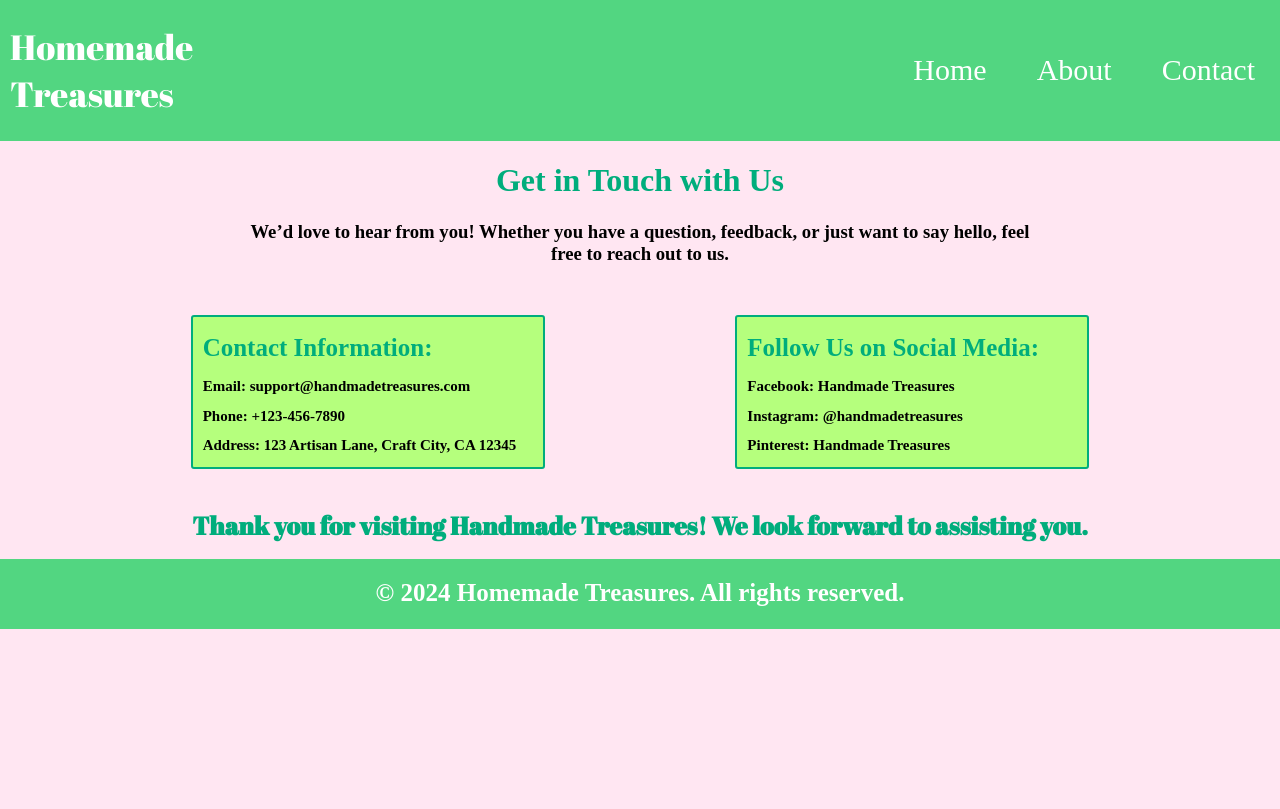
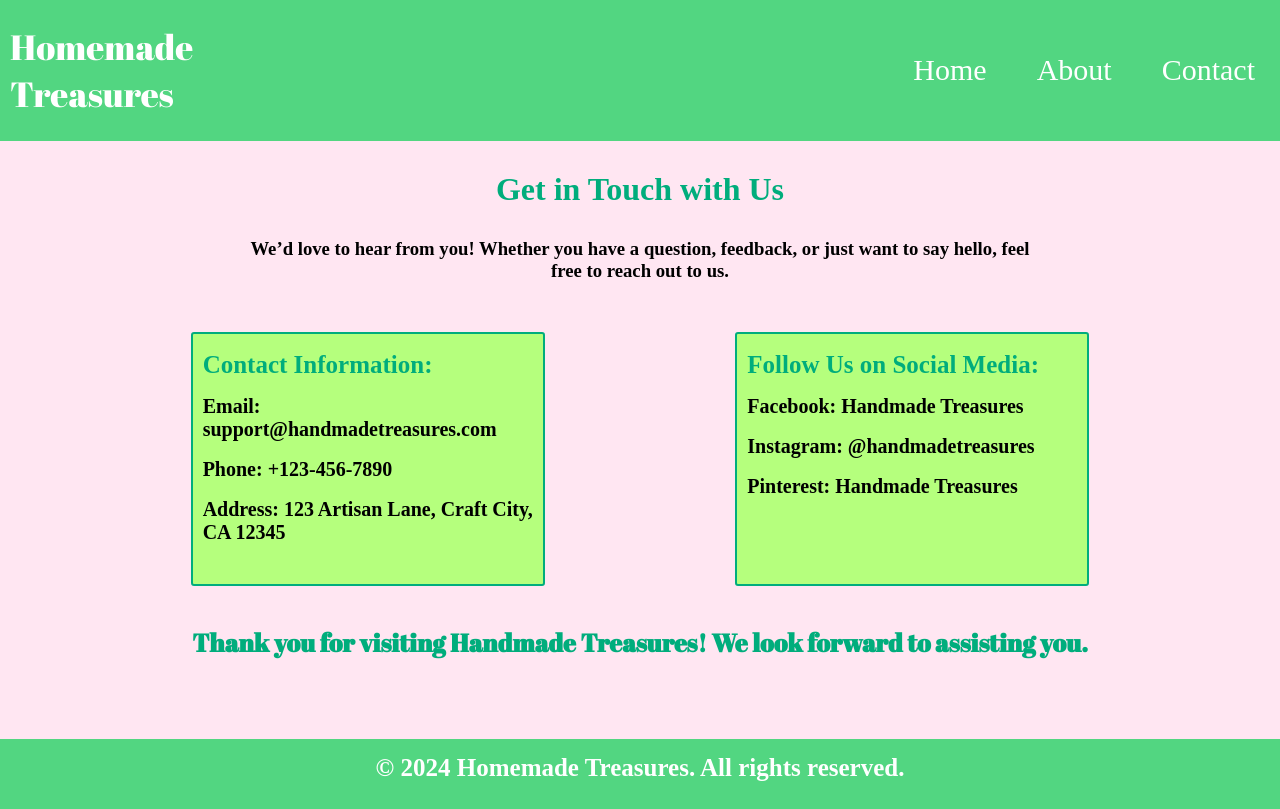
Before and after one commit to Sejall-pawar/Handmade-Treasures, a React (Create React App) app: page /contact in a window 1280 px wide. Built offline with nearby package versions, Linux system fonts and the light colour scheme; a web font is replaced by a local one.

Commit message:
added some styling anf config to the website

```diff
--- a/src/Components/Footer/Footer.css
+++ b/src/Components/Footer/Footer.css
@@ -1,11 +1,13 @@
-.Footer-container{
-    position: relative;
-    width: 100%;
-    bottom: 0;
+.Footer-container {
     background-color: #52D681;
     padding: 0;
     margin: 0;
     height: 70px;
+    width: 100%;
+    text-align: center;
+    margin-top: auto;
+    bottom: 0;
+    margin-top: 80px;
 }
 
 .Footer-line{
@@ -13,5 +15,5 @@
     color: white;
     font-style: normal;
     text-align: center;
-    padding: 20px;
+    padding: 15px;
 }
--- a/src/Components/Footer/Footer.js
+++ b/src/Components/Footer/Footer.js
@@ -1,5 +1,6 @@
 import React from 'react'
 import "./Footer.css"
+import "./../../index.css"
 
 function Footer() {
   return (
--- a/src/Views/About/about.js
+++ b/src/Views/About/about.js
@@ -6,7 +6,7 @@ import "./about.css"
 import creativity from "./Creativity.png"
 import quality from "./Quality.png"
 import community from "./Quality.png"
-import {ABOUT_TITLE} from "./../../config/Data"
+import {ABOUT_TITLE, THEME} from "./../../config/Data"
 
 function about() {
   return (
--- a/src/Views/Contact/Contact.css
+++ b/src/Views/Contact/Contact.css
@@ -1,6 +1,7 @@
 .contact-head{
     color: #00AD7C;
     text-align: center;
+    margin: 30px;
 }
 
 .head-tagline{
@@ -22,7 +23,7 @@
 }
 
 .contact-info{
-    font-size: 15px;
+    font-size: 20px;
     margin-left: 10px;
 }
 
@@ -35,7 +36,7 @@
 }
 
 .sub-container{
-    height: 150px;
+    height: 250px;
     width: 350px;
     border: 2px solid #00AD7C;
     border-radius: 3px;
--- a/src/Views/Contact/contact.js
+++ b/src/Views/Contact/contact.js
@@ -2,24 +2,24 @@ import React from 'react'
 import Header from "./../../Components/Header/Header";
 import "./Contact.css"
 import Footer from '../../Components/Footer/Footer';
-
+import {THEME} from "./../../config/Data"
 
 function contact() {
   return (
     <div>
       <Header />
-      <h1 className='contact-head'>Get in Touch with Us</h1>
+      <h1 className='contact-head' style={{color : THEME.primary}}>Get in Touch with Us</h1>
       <h3 className='head-tagline'>We’d love to hear from you! Whether you have a question, feedback, or just want to say hello, feel free to reach out to us.</h3>
       <div className='contact-container'>
       <div className='sub-container'>
-      <h1 className='info-head'>Contact Information:</h1>
+      <h1 className='info-head' style={{color : THEME.primary}}>Contact Information:</h1>
       <h2 className='contact-info'>Email: support@handmadetreasures.com</h2>
       <h2 className='contact-info'>Phone: +123-456-7890</h2>
       <h2 className='contact-info'>Address: 123 Artisan Lane, Craft City, CA 12345</h2>
       </div>
 
       <div className='sub-container'>
-      <h1 className='info-head'>Follow Us on Social Media:</h1>
+      <h1 className='info-head' style={{color : THEME.primary}}>Follow Us on Social Media:</h1>
       <h2 className='contact-info'>Facebook: Handmade Treasures</h2>
       <h2 className='contact-info'>Instagram: @handmadetreasures</h2>
       <h2 className='contact-info'>Pinterest: Handmade Treasures</h2>
--- a/src/Views/Home/home.js
+++ b/src/Views/Home/home.js
@@ -7,20 +7,20 @@ import jwellery from "./jwellery.jpg"
 import homedecor from "./homedecor.jpg"
 import apparel from "./apparel.jpg"
 import gifts from "./gifts.jpg"
-import {MAIN_TITLE} from "./../../config/Data"
+import {MAIN_TITLE , THEME} from "./../../config/Data"
 
 function home() {
   return (
     <div>
       <Header />
 
-       <h1 className='tagline'>{MAIN_TITLE}</h1>
+       <h1 className='tagline' style={{color : THEME.primary}}>{MAIN_TITLE}</h1>
        <p className='tag-para'>Discover a world of unique, handcrafted items made with love and care. At Handmade Treasures,
         we believe that every product tells a story—one of creativity, passion, and the artisan’s touch.
         Whether you’re looking for a special gift or something to brighten up your home, you’ll find it here.
         </p>
 
-        <h1 className='explore-tag'>Explore Our Collections</h1>
+        <h1 className='explore-tag' style={{color : THEME.primary}}>Explore Our Collections</h1>
         <div className='main-container'>
        <div className='product-container'>
             <img className='product-img' src={jwellery}/>
@@ -29,17 +29,17 @@ function home() {
        </div>
        <div className='product-container'>
             <img className='product-img' src={homedecor}/>
-            <h1 className='product-name'>Home Decor</h1>
+            <h1 className='product-name' style={{color : THEME.primary}}>Home Decor</h1>
             <h3 className='product-description'>Find beautifully crafted pieces that add warmth and character to any room.</h3>
        </div>
        <div className='product-container'>
             <img className='product-img' src={apparel}/>
-            <h1 className='product-name'>Apparel</h1>
+            <h1 className='product-name' style={{color : THEME.primary}}>Apparel</h1>
             <h3 className='product-description'>Discover unique clothing items that reflect your personal style.</h3>
        </div>
        <div className='product-container'>
             <img className='product-img' src={gifts}/>
-            <h1 className='product-name'>Gifts</h1>
+            <h1 className='product-name' style={{color : THEME.primary}}>Gifts</h1>
             <h3 className='product-description'>Thoughtful, one-of-a-kind gifts for every occasion.</h3>
        </div>
        </div>
--- a/src/config/Data.js
+++ b/src/config/Data.js
@@ -1,9 +1,19 @@
 const MAIN_TITLE = "Welcome to Handmade Treasures!"
+
 const ABOUT_TITLE ="About Handmade Treasures!"
+
 const WEB_NAME = "Homemade Treasures"
+
+const THEME = {
+    primary : "#00AD7C",
+    secondary : "#52D681",
+    tertiary : "#B5FF7D",
+    quaternary : "#FFF8B5"
+}
 
 export {
     MAIN_TITLE,
     ABOUT_TITLE,
-    WEB_NAME
+    WEB_NAME,
+    THEME
 }
```
